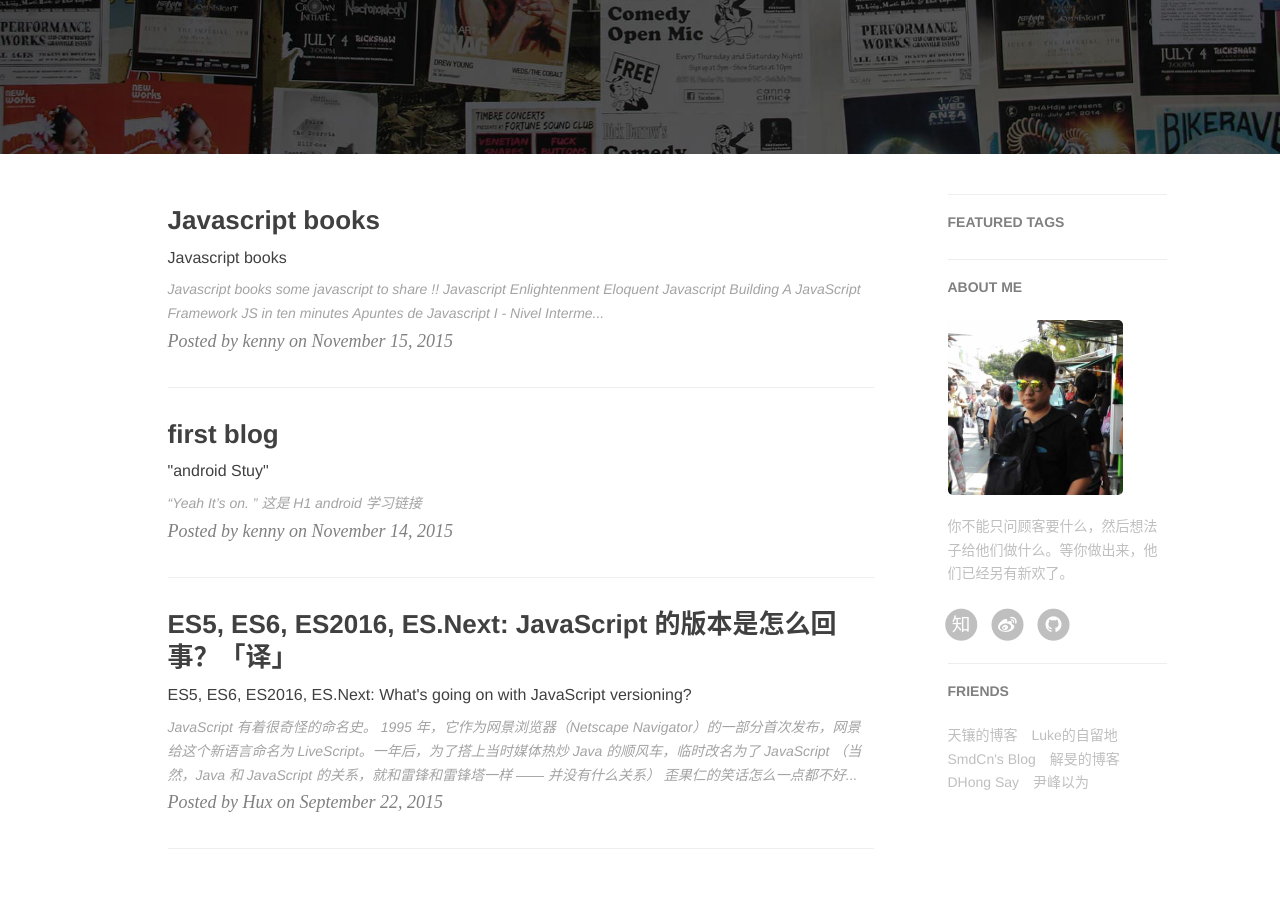
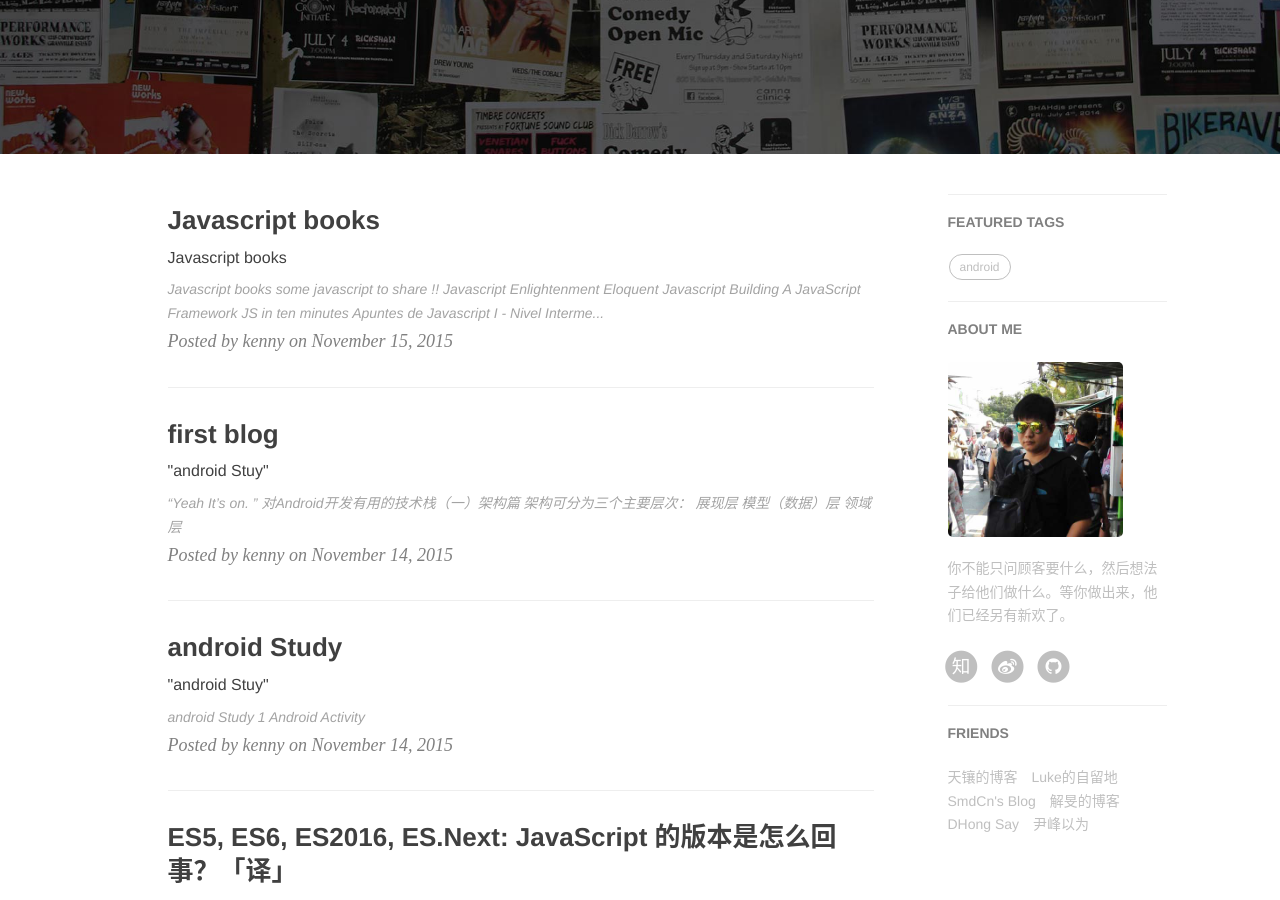
Before and after one commit to kennyhui/kennyhui.github.io, a Jekyll site: the page built from index.html, in a window 1280 px wide and 900 px high, scrolled down 264 px. Built offline with Jekyll 4.4.1, drawn with Linux system fonts in a browser that asks for light colours; nearby versions of some CDN libraries; the list of posts is cut into pages by our own code; comment, search, counter and statistics services are not loaded.

Commit message:
modified:   CNAME 	modified:   _layouts/keynote.html 	modified:   _layouts/page.html 	new file:   _posts/2015-11-13-androidStuy-1.markdown 	modified:   _posts/2015-11-14-myfrist.markdown 	new file:   img/activity.gif 	new file:   img/eritc.jpg 	new file:   img/post-bg-2015.jpg

```diff
--- a/CNAME
+++ b/CNAME
@@ -1 +1 @@
-huangxuan.me
+kennyhui
--- a/_layouts/keynote.html
+++ b/_layouts/keynote.html
@@ -126,7 +126,6 @@ layout: default
             <div class="sidebar-container
                 col-lg-8 col-lg-offset-2
                 col-md-10 col-md-offset-1 ">
-
                 <!-- Featured Tags -->
                 {% if site.featured-tags %}
                 <section>
--- a/_layouts/page.html
+++ b/_layouts/page.html
@@ -87,6 +87,7 @@ layout: default
                     <hr class="hidden-sm hidden-xs">
                     <h5><a href="{{/tags/ | prepend: site.baseurl }}">FEATURED TAGS</a></h5>
                     <div class="tags">
+
                         {% for tag in site.tags %}
                             {% if tag[1].size > {{site.featured-condition-size}} %}
                                 <a href="{{ site.baseurl }}/tags/#{{ tag[0] }}" title="{{ tag[0] }}" rel="{{ tag[1].size }}">
--- /dev/null
+++ b/_posts/2015-11-13-androidStuy-1.markdown
@@ -0,0 +1,18 @@
+---
+layout:     post
+title:      "android Study"
+subtitle:   " \"android Stuy\""
+date:       2015-11-14 16:00:00
+author:     "kenny"
+header-img: "img/post-bg-2015.jpg"
+tags:
+    - android
+---
+
+ > android Study 1
+
+
+# Android Activity
+
+
+![Activity life cycle](/img/activity.gif)
--- a/_posts/2015-11-14-myfrist.markdown
+++ b/_posts/2015-11-14-myfrist.markdown
@@ -11,5 +11,13 @@ tags:
 
 > “Yeah It's on. ”
 
-# 这是 H1
-# android 学习链接
+# 对Android开发有用的技术栈（一）架构篇
+
+架构可分为三个主要层次：
+
+展现层
+模型（数据）层
+领域层
+
+
+![java-javascript](/img/eritc.jpg)
```
Also changed, not shown: img/activity.gif (added), img/eritc.jpg (added), img/post-bg-2015.jpg (added).
